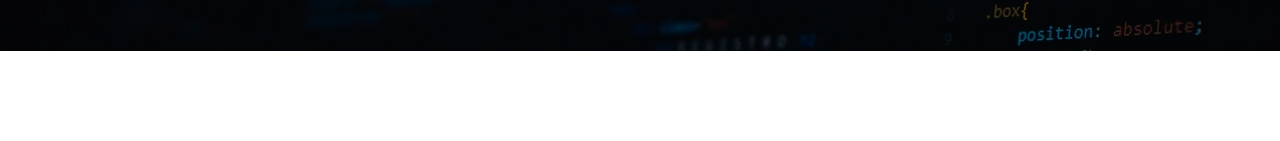
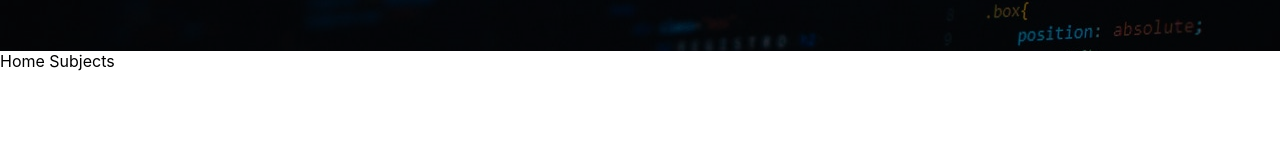
Before and after one commit to cristianiniguez/tu_solucionario_de_programacion, a React (Create React App) app: page / in a window 1280 px wide. Shown: the part 205-346 px from the top of the page. Built offline with nearby package versions, Linux system fonts and the light colour scheme.

Commit message:
fixing navbar component extension

```diff
--- a/package.json
+++ b/package.json
@@ -43,6 +43,7 @@
     "@testing-library/jest-dom": "^5.11.4",
     "@testing-library/react": "^11.1.0",
     "@testing-library/user-event": "^12.1.10",
+    "@types/classnames": "^2.2.11",
     "@types/jest": "^26.0.15",
     "@types/node": "^12.0.0",
     "@types/react": "^16.9.53",
--- /dev/null
+++ b/src/components/HomeSubjects.tsx
@@ -0,0 +1,5 @@
+const HomeSubjects = () => {
+  return <div>Home Subjects</div>;
+};
+
+export default HomeSubjects;
--- a/src/components/Navbar.jsx
+++ b/src/components/Navbar.tsx
@@ -7,7 +7,7 @@ import { faBars } from '@fortawesome/free-solid-svg-icons';
 import '../styles/components/Navbar.css';
 
 const Navbar = () => {
-  const [active, setActive] = useState(false);
+  const [active, setActive] = useState<boolean>(false);
 
   return (
     <nav className={classNames('Navbar', { 'Navbar--active': active })}>
--- a/src/pages/Home.tsx
+++ b/src/pages/Home.tsx
@@ -1,9 +1,11 @@
 import Hero from '../components/Hero';
+import HomeSubjects from '../components/HomeSubjects';
 
 const Home = () => {
   return (
     <div className='Home'>
       <Hero />
+      <HomeSubjects />
     </div>
   );
 };
```
Also changed, not shown: 1 other file (tests, documents, lock files or other folders).
